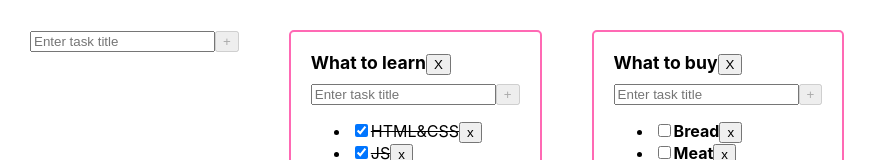
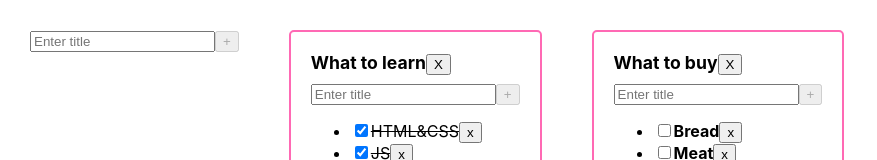
Before and after one commit to vbsm11/todolist-comeback, a React (Create React App) app: page / in a window 1280 px wide. Shown: the top 160 px of the page, without its empty margins (0-877 px from the left). Built offline with nearby package versions, Linux system fonts and the light colour scheme; the HTML template or start-up script is replaced by a standard one.

Commit message:
Little refactor AddItemForm.tsx

```diff
--- a/src/AddItemForm.tsx
+++ b/src/AddItemForm.tsx
@@ -4,7 +4,7 @@ type AddItemFormPropsType = {
     addItem: (title: string) => void
 }
 
-const AddItemForm: FC<AddItemFormPropsType> = (props) => {
+export const AddItemForm: FC<AddItemFormPropsType> = (props) => {
 
     const [title, setTitle] = useState<string>('')
     const [error, setError] = useState<boolean>(false)
@@ -48,7 +48,7 @@ const AddItemForm: FC<AddItemFormPropsType> = (props) => {
     return (
         <div>
             <input
-                placeholder={'Enter task title'}
+                placeholder={'Enter title'}
                 className={error? 'input-error' : ''}
                 value={title}
                 onChange={setLocalTitleHandler}
@@ -64,6 +64,4 @@ const AddItemForm: FC<AddItemFormPropsType> = (props) => {
             {errorMessage}
         </div>
     );
-};
-
-export default AddItemForm;
+}
--- a/src/App.tsx
+++ b/src/App.tsx
@@ -2,7 +2,8 @@ import React, {useState} from 'react';
 import './App.css';
 import TodoList from './TodoList';
 import {v1} from 'uuid';
-import AddItemForm from './AddItemForm';
+import {AddItemForm} from './AddItemForm';
+
 
 // create
 // read
--- a/src/TodoList.tsx
+++ b/src/TodoList.tsx
@@ -1,6 +1,6 @@
 import React, {ChangeEvent, FC} from 'react';
 import {FilterValueType, TaskType} from './App';
-import AddItemForm from './AddItemForm';
+import {AddItemForm} from './AddItemForm';
 
 type TodoListPropsType = {
     todoListId: string
```
